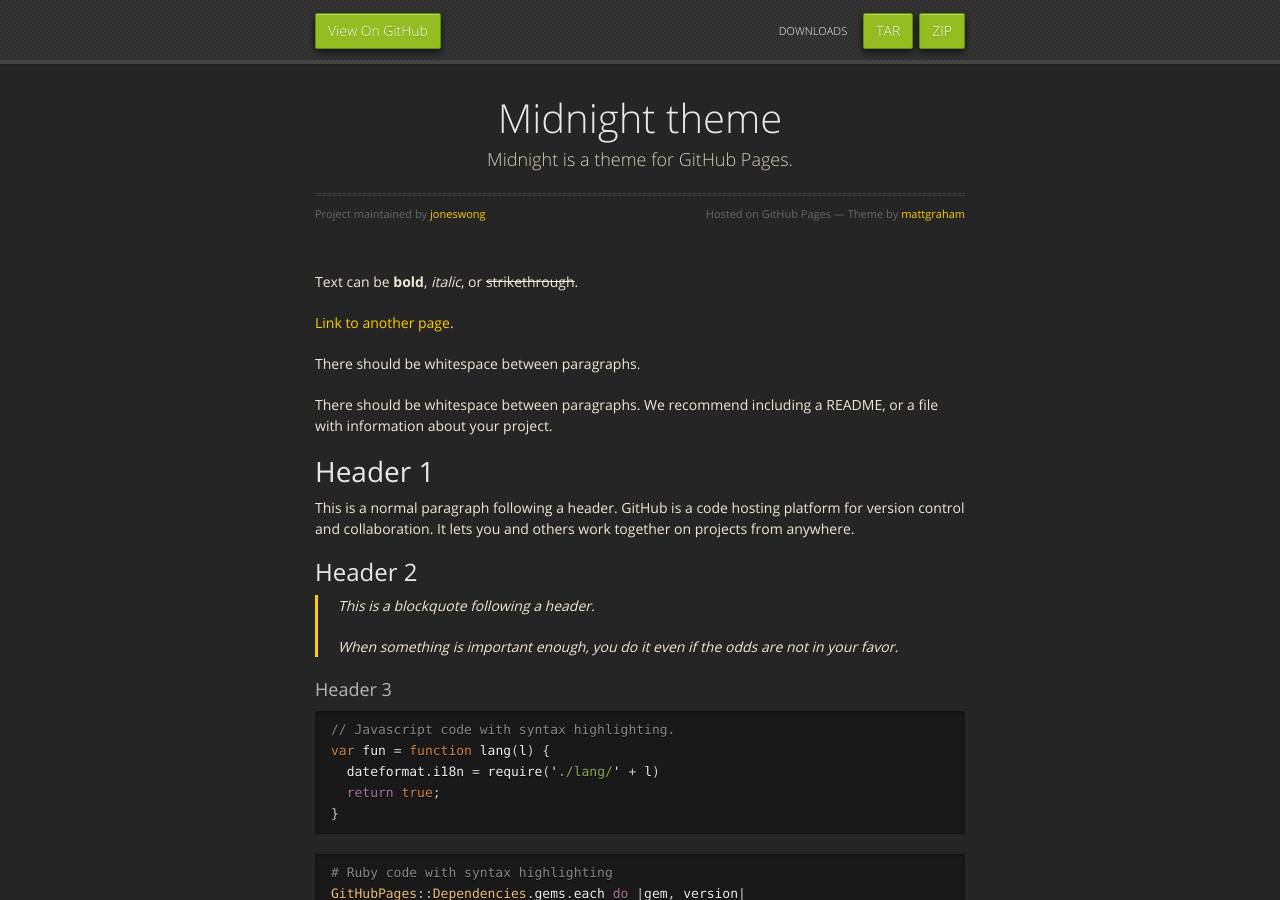
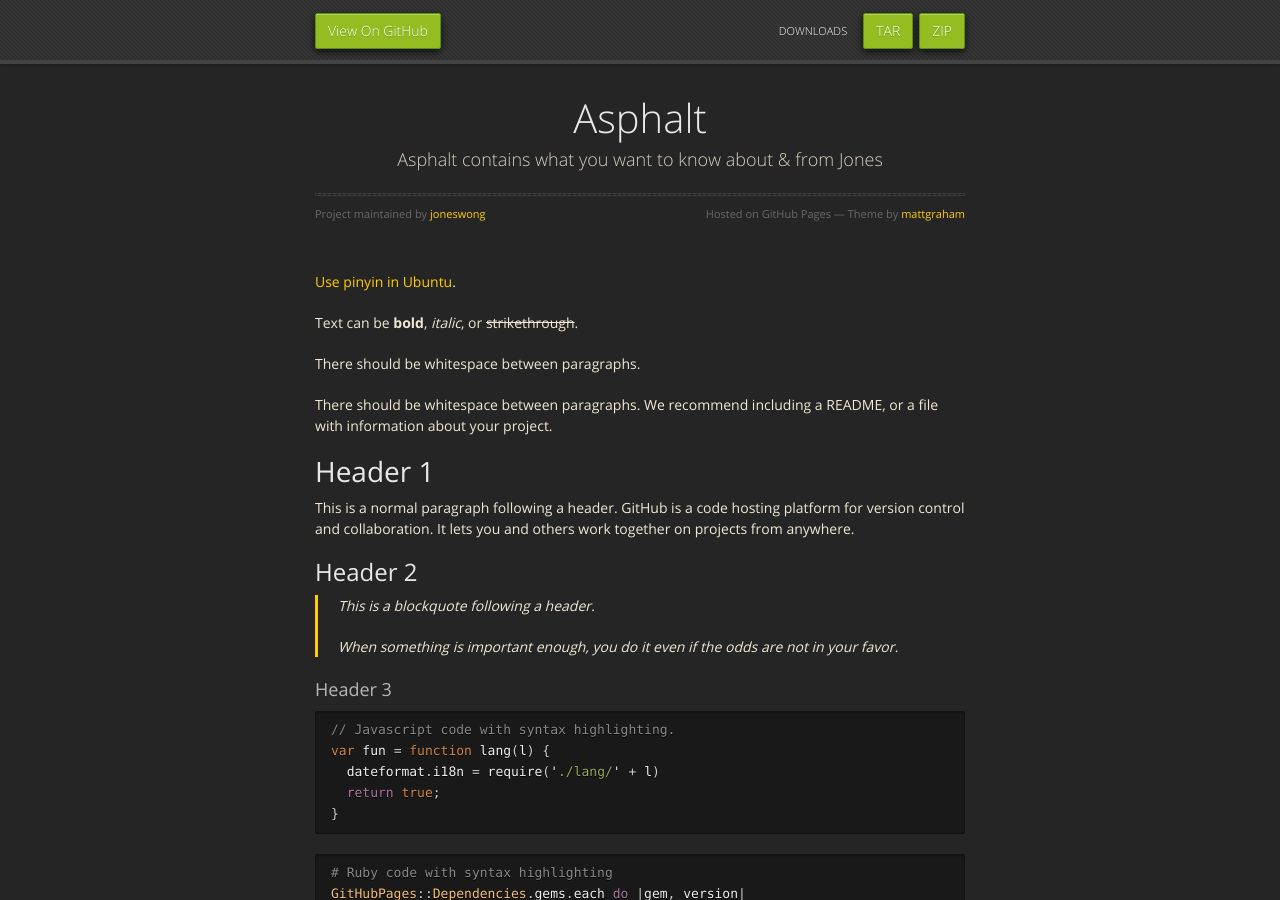
Before and after one commit to joneswong/joneswong.github.io, a Jekyll site: the page built from index.md, in a window 1280 px wide and 900 px high. Built offline with Jekyll 4.4.1, drawn with Linux system fonts in a browser that asks for light colours; nearby versions of some CDN libraries.

Commit message:
study the template

```diff
--- a/_config.yml
+++ b/_config.yml
@@ -1,5 +1,5 @@
-title: Midnight theme
-description: Midnight is a theme for GitHub Pages.
+title: Asphalt
+description: Asphalt contains what you want to know about & from Jones
 show_downloads: true
 google_analytics:
 theme: jekyll-theme-midnight
--- a/index.md
+++ b/index.md
@@ -2,9 +2,9 @@
 layout: default
 ---
 
+[Use pinyin in Ubuntu](2017-05-30-use-pinyin-in-ubuntu).
+
 Text can be **bold**, _italic_, or ~~strikethrough~~.
-
-[Link to another page](another-page).
 
 There should be whitespace between paragraphs.
 
```
Also changed, not shown: 2017-05-30-use-pinyin-in-ubuntu.md (renamed from _posts/2017-05-30-use-pinyin-in-ubuntu.md, +3 -1 lines), another-page.md (deleted, +0 -9 lines), Gemfile.lock (added).
